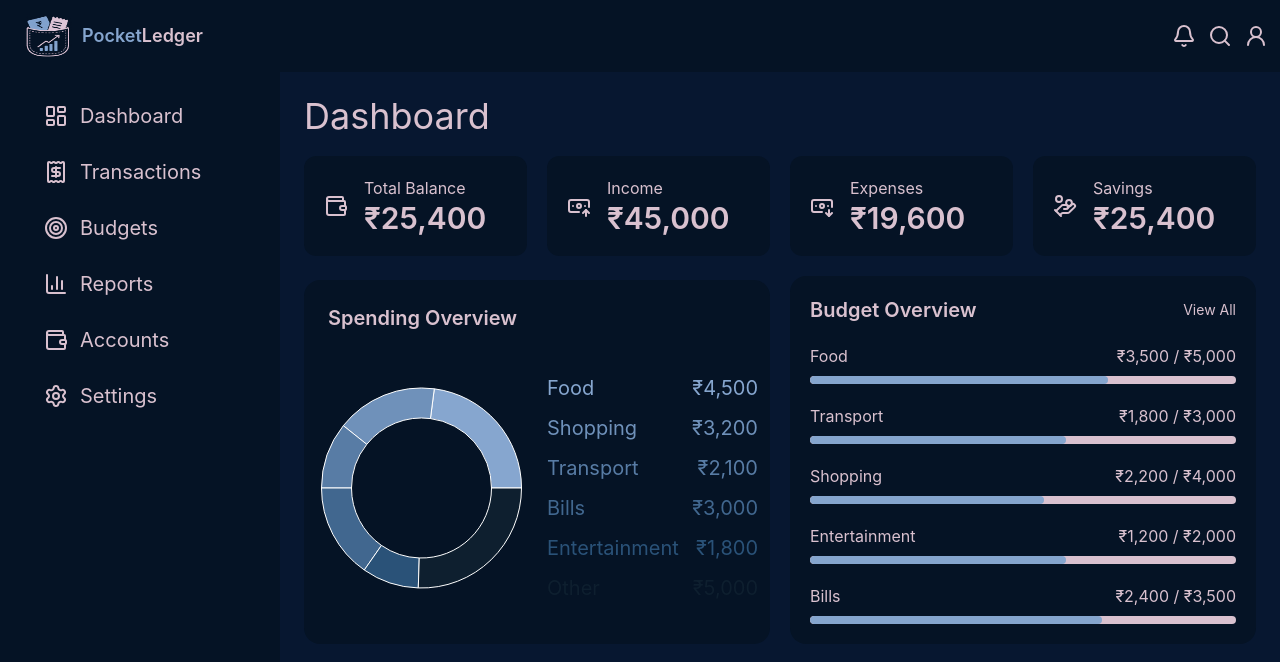
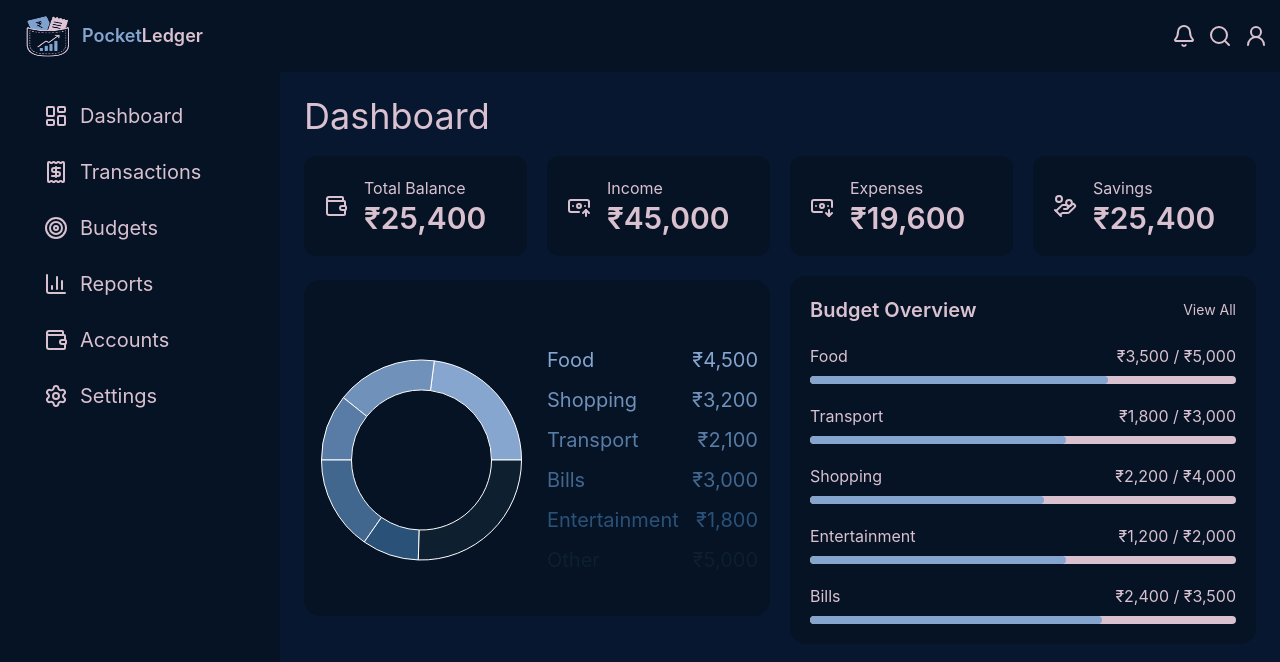
Before and after one commit to priya-0110/PocketLedger, a React (Vite) app in the folder client/: page / in a window 1280 px wide. Shown: the top 662 px of the page. Built offline with nearby package versions, Linux system fonts and the light colour scheme.

Commit message:
Some changes

```diff
--- a/client/src/components/SpendingOverview.jsx
+++ b/client/src/components/SpendingOverview.jsx
@@ -39,11 +39,11 @@ const spendingData = [
         amount: 5000,
     },
 ];
-function SpendingOverview(){
+function SpendingOverview({title}){
 
     return(
         <div className="p-3 bg-background rounded-2xl mt-6">
-            <h1 className="text-xl font-semibold p-3">Spending Overview</h1>
+            <h1 className="text-xl font-semibold p-3">{title}</h1>
             <div className="grid grid-cols-2 items-center gap-5">
                 <div className="h-72 ">
                 <ResponsiveContainer width="100%" height="100%">
```
